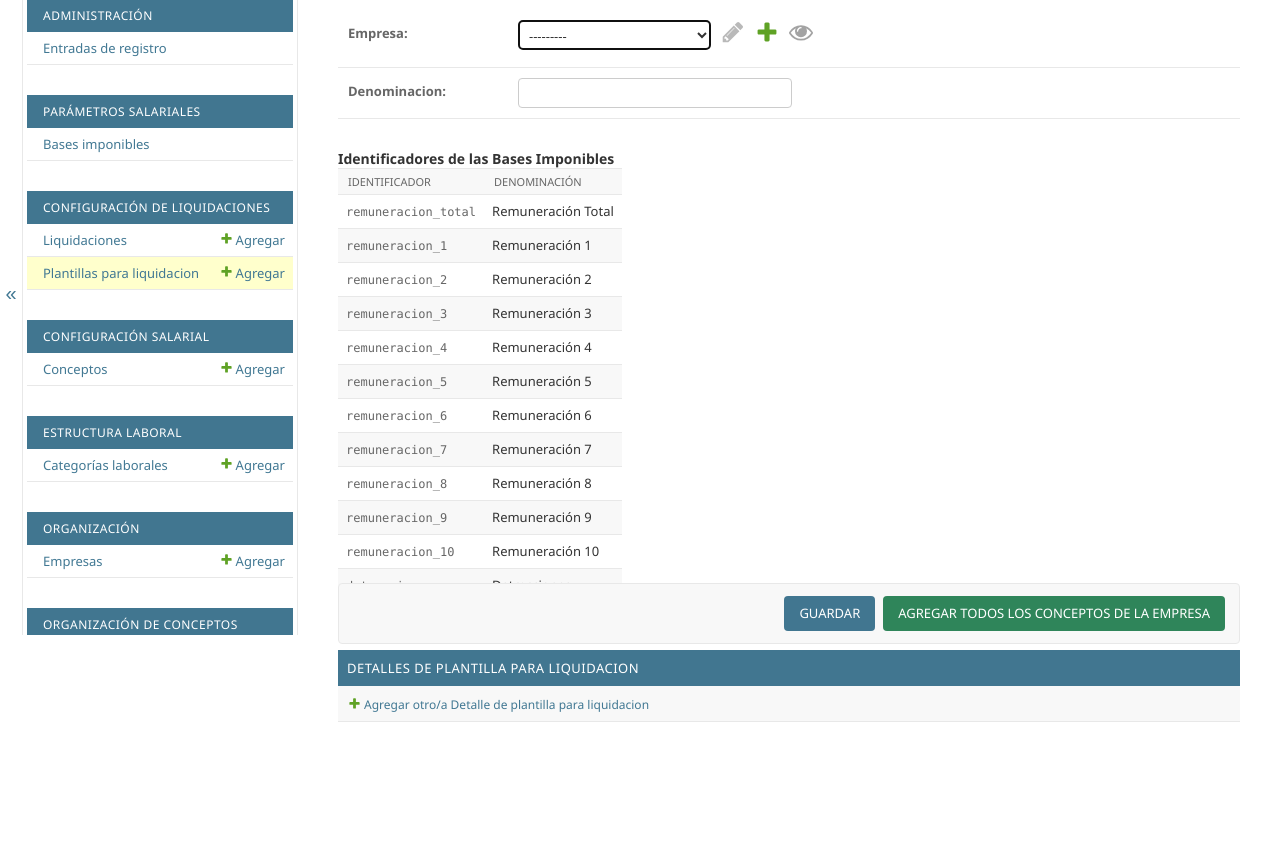
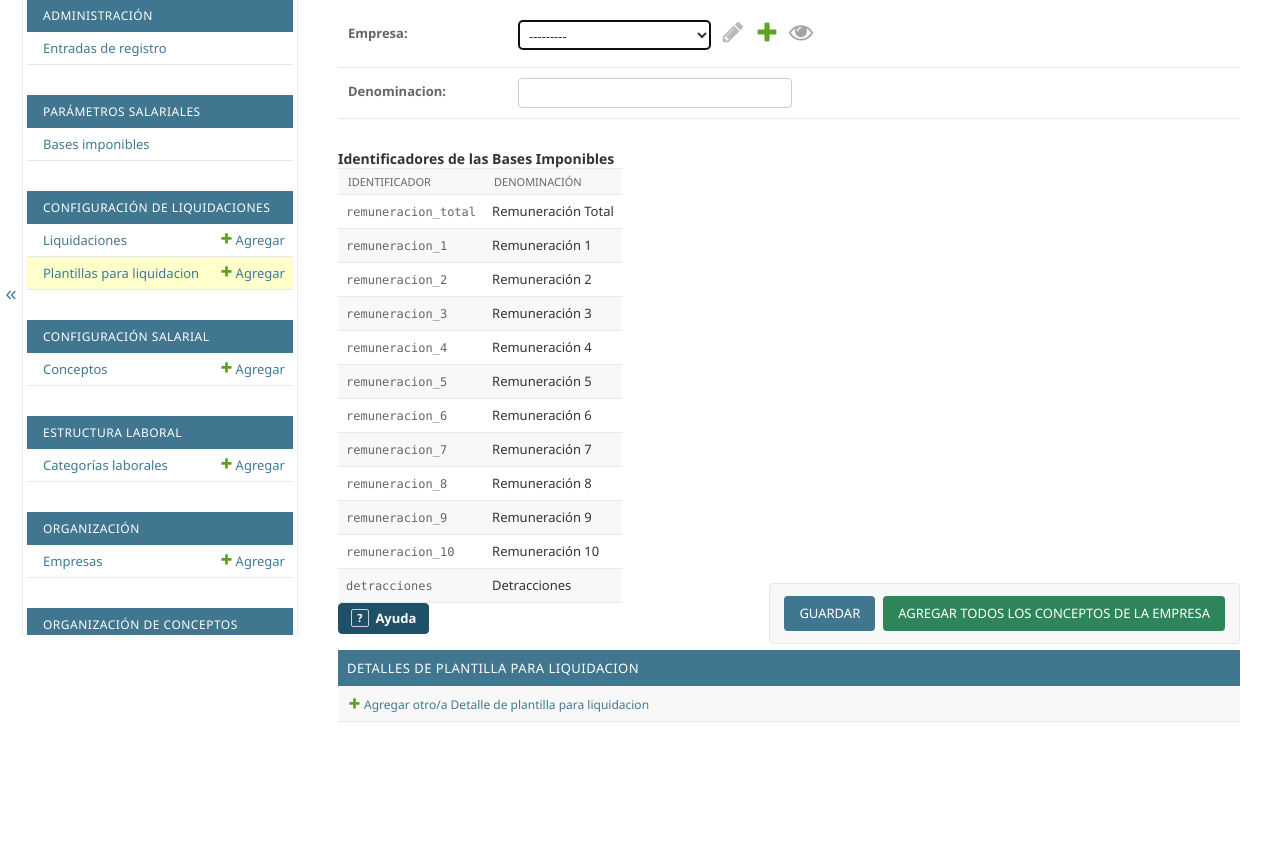
Before and after one commit to IgnacioAusili/ms_contable, a Django app: page /admin/plantillas-de-liquidacion/agregar/ in a window 1280 px wide. Shown: the part 156-999 px from the top of the page. Run offline with Django 5.2, Linux system fonts and the light colour scheme; a user stored in the database is signed in; data comes from the database, SQL or seed files in the repository; tables that the repository leaves empty hold one stand-in row (values such as "Sample post"); data that the repository does not hold is empty.

Commit message:
fix: Ajusta el ancho del panel de acciones

```diff
--- a/plantilla_liquidacion/static/plantilla_liquidacion/admin/submit-actions.css
+++ b/plantilla_liquidacion/static/plantilla_liquidacion/admin/submit-actions.css
@@ -8,9 +8,9 @@
     align-items: center;
     justify-content: flex-end;
     gap: 0.5rem;
-    width: 100%;
+    width: fit-content;
     max-width: 100%;
-    margin: 1.5rem 0 0;
+    margin: 1.5rem 0 0 auto;
     padding: 12px 14px;
     overflow: visible;
     background: var(--darkened-bg);
```
